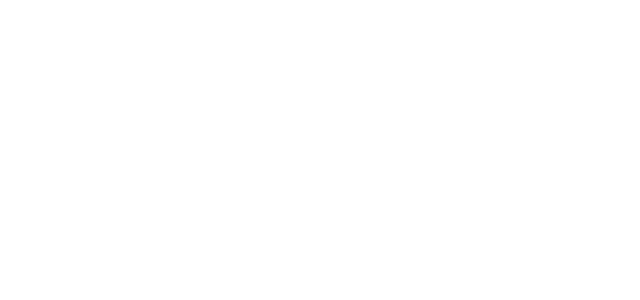
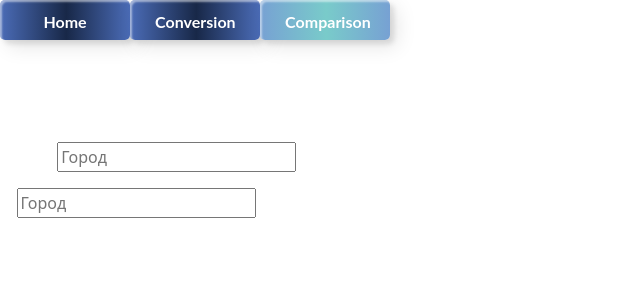
Before and after one commit to Tatyana97/ITgenio, a React (Create React App) app: page /compare in a window 1280 px wide. Before the commit this address had no page. Shown: the top 300 px of the page, without its empty margins (0-640 px from the left). Built offline with nearby package versions, Linux system fonts and the light colour scheme; a web font is replaced by a local one.

Commit message:
feat: add two form with city

```diff
--- a/src/App.js
+++ b/src/App.js
@@ -4,6 +4,8 @@ import React, { Component }  from 'react';
 
 import MainPage from './Componets/MainPage/MainPage'
 import Сonversion from './Componets/PackageСonversion/Сonversion'
+import Сompare from './Componets/Сomparison/Сompare'
+
 
 
 import Layout from './Componets/Layout'
@@ -15,6 +17,7 @@ class App extends React.Component {
 				<Route path='/' element={<Layout />}>
 					<Route index element={<MainPage/>} />
 					<Route path='conversion' element={<Сonversion/>} />
+					<Route path='compare' element={<Сompare/>} />
 				</Route>
 			</Routes>
 			</>
--- a/src/Componets/Layout.js
+++ b/src/Componets/Layout.js
@@ -12,6 +12,7 @@ const Layout = () => {
             <nav>
 				<NavLink to="/" className={setActive}>Home</NavLink>
 				<NavLink to="/conversion" className={setActive}>Сonversion </NavLink>
+                <NavLink to="/compare" className={setActive}>Сomparison </NavLink>
 			</nav>
         </header>
 
--- a/src/Componets/MainPage/Quote.js
+++ b/src/Componets/MainPage/Quote.js
@@ -27,9 +27,6 @@ class Quote extends React.Component {
         .then (response => response.json())
          .then(data => {
           let num = Math.floor(Math.random() * data.length);
-          // let local = localStorage.getItem('date');
-        // console.log(data)
-        //  console.log(num)
 
               this.setState({
               author: data[num].author,
--- /dev/null
+++ b/src/Componets/Сomparison/FormCyty1.js
@@ -0,0 +1,14 @@
+import React from 'react';
+
+
+const FormCyty1 = props => (
+  <div>
+    <form onSubmit={props.cityMethod}>
+      <p> Между:
+      <input type="text" name="city" placeholder="Город"/>
+      </p>
+    </form>
+    </div>
+  )
+
+export default FormCyty1
--- /dev/null
+++ b/src/Componets/Сomparison/FormCyty2.js
@@ -0,0 +1,14 @@
+import React from 'react';
+
+
+const FormCyty2 = props => (
+  <div>
+        <form onSubmit={props.gettingCitySecond}>
+         <p> И:
+         <input type="text" name="city" placeholder="Город"/>
+         </p>
+       </form>
+    </div>
+  )
+
+export default FormCyty2
--- /dev/null
+++ b/src/Componets/Сomparison/formCompare.js
@@ -0,0 +1,113 @@
+import React from 'react';
+
+import {API} from '../MainPage/service/index'
+import FormCyty1 from './FormCyty1'
+import FormCyty2 from './FormCyty2'
+import {Error} from '../MainPage/shared/error'
+
+
+class FormCompare extends React.Component {
+    constructor(props) {
+        super(props);
+
+        this.state = {
+            city: null,
+            secondCity: null,
+            error: null
+          }
+      }
+
+      gettingCity = async (e) => {
+		e.preventDefault();
+		let city = e.target.elements.city.value;
+
+		try {
+			if(city) {
+				const api_url = await fetch(`https://api.openweathermap.org/data/2.5/weather?q=${city}&appid=${API}&units=metric`);
+				const data = await api_url.json();
+
+
+				//time
+				let timezone = data.timezone;
+				const dates = new Date()
+				const localTime = dates.getTime()
+				const localOffset = dates.getTimezoneOffset() * 60000
+				const utc = localTime + localOffset
+				const citys = utc + (1000 * timezone)
+				const times = new Date(citys)
+				const hours = "0"+ times.getHours();
+				const minutes = "0" + times.getMinutes();
+				const time = hours.substr(-2) + ':' + minutes.substr(-2);
+
+
+				this.setState({
+				  city: time,
+				  error: null
+				});
+			  }
+		} catch (err) {
+			let errorText = "Не найден город";
+			this.setState({
+			 error: errorText,
+             city: null,
+			})
+		}
+	  }
+
+	  gettingCitySecond = async (e) => {
+		e.preventDefault();
+		let city = e.target.elements.city.value;
+
+		try {
+			if(city) {
+				const api_url = await fetch(`https://api.openweathermap.org/data/2.5/weather?q=${city}&appid=${API}&units=metric`);
+				const data = await api_url.json();
+
+
+				//time
+				let timezone = data.timezone;
+				const dates = new Date()
+				const localTime = dates.getTime()
+				const localOffset = dates.getTimezoneOffset() * 60000
+				const utc = localTime + localOffset
+				const citys = utc + (1000 * timezone)
+				const times = new Date(citys)
+				const hours = "0"+ times.getHours();
+				const minutes = "0" + times.getMinutes();
+				const time = hours.substr(-2) + ':' + minutes.substr(-2);
+
+
+				this.setState({
+				  secondCity: time,
+				  error: null
+				});
+			  }
+		} catch (err) {
+			let errorText = "Не найден город";
+
+			this.setState({
+			 error: errorText,
+             secondCity:null,
+			})
+		}
+	  }
+
+
+
+            render (){
+                return (
+                    <div className='compare'>
+                        <h2>Какая разница во времени</h2>
+                            <div>
+                               {this.state.error? <Error err ={this.state.error}/>: null}
+                                <FormCyty1 cityMethod={this.gettingCity} />
+                                {this.state.city}
+								<FormCyty2 cityMethod={this.gettingCitySecond} />
+                                {this.state.secondCity}
+                        </div>
+                    </div>
+                )
+            }
+}
+
+export default FormCompare
--- /dev/null
+++ b/src/Componets/Сomparison/Сompare.js
@@ -0,0 +1,24 @@
+import React from 'react';
+
+import FormCompare from './formCompare'
+
+
+
+class Сompare extends React.Component {
+    constructor(props) {
+        super(props);
+
+      }
+
+
+            render (){
+                return (
+                    <div className='compare'>
+                        <h1>Конвертер времени: узнайте разницу</h1>
+                         <FormCompare/>
+                    </div>
+                )
+            }
+}
+
+export default Сompare
```
Also changed, not shown: src/Componets/Сonversion/Сonversion.js (deleted, +0 -13 lines).
